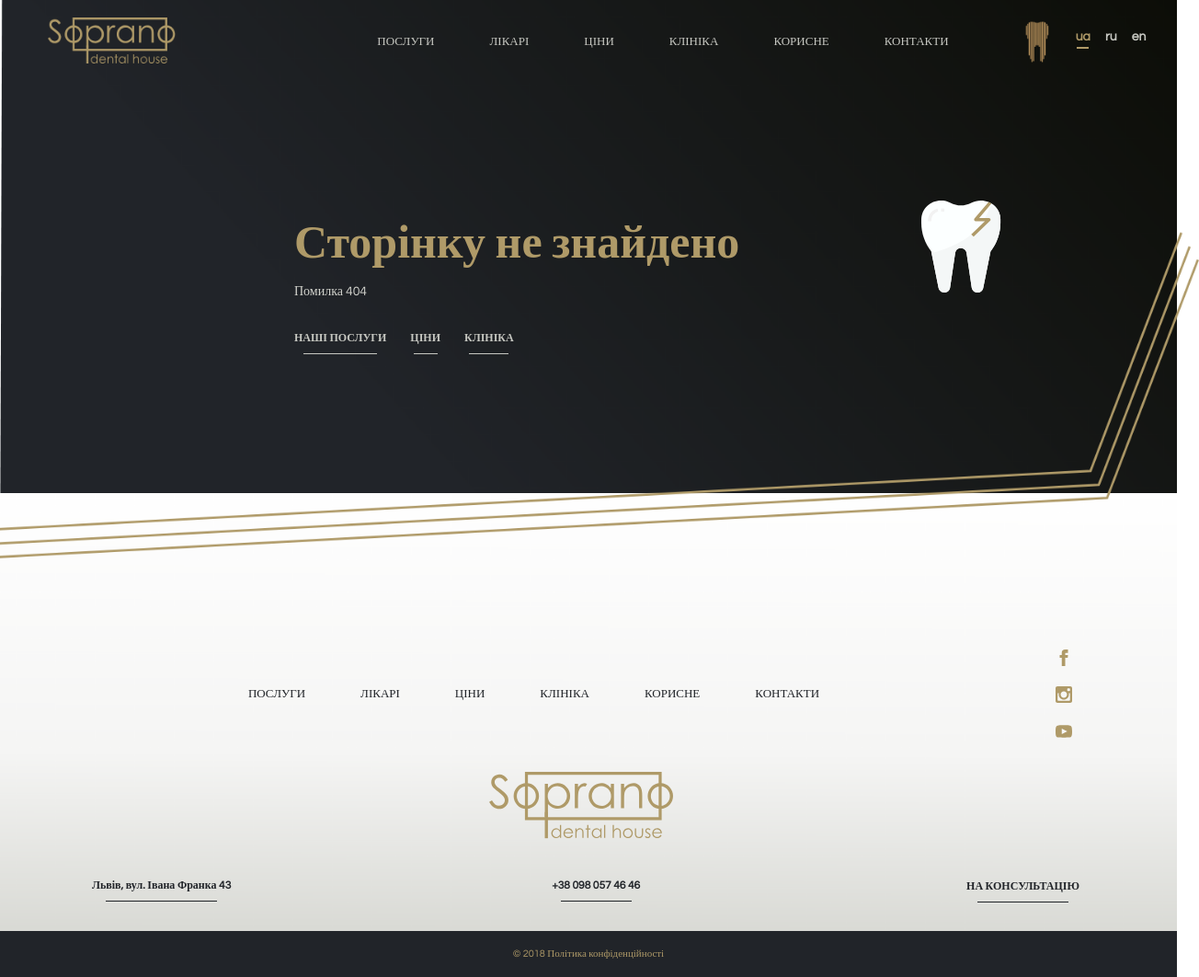
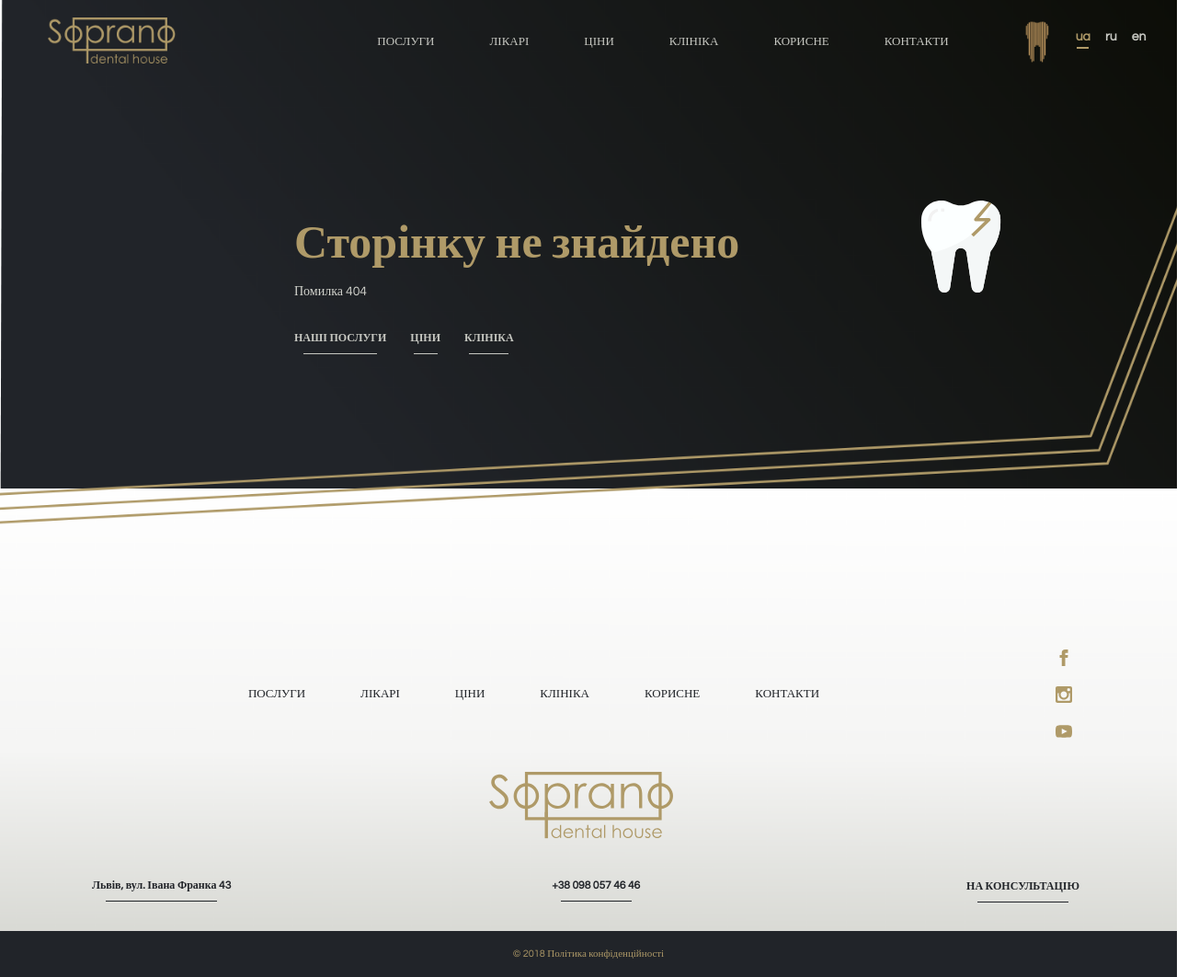
Before and after one commit to MishaZaharyak/soprano, a plain HTML site: page 404.html in a window 1280 px wide. Shown: the whole page at 92% size, 1304 px wide, since content can reach past the window. Drawn offline with Linux system fonts and the light colour scheme.

Commit message:
bg-style change

```diff
--- a/404.html
+++ b/404.html
@@ -97,10 +97,6 @@
         </section>
     </header>
 
-    <div class="bg-line">
-        <img src="./soprano-source/images/Layer0.png" alt="">
-    </div>
-
     <footer class="footer page-not-found">
         <div class="bg-lines"></div>
         <nav class="navbar navbar-light">
--- a/soprano-source/css/background.scss
+++ b/soprano-source/css/background.scss
@@ -144,17 +144,30 @@ body.main {
     }
 }
 
+// 404 page
+body.page-not-found {
+    background-image: url('../images/Layer0rotate.png'), url('../images/Path49.png'), url('../images/Path1.png');
+    background-repeat: no-repeat;
+    background-position: -54px 30%, 0 100%, 0 0;
+    background-size: calc(100% + 80px) auto, calc(100% + 10px) 50%, calc(100% + 10px) 70% ;
+}
 
-// 404
-body.page-not-found .bg-line {
-    position: relative;
-    img {
-        position: absolute;
-        bottom: -72px;
-        left: -35px;
-        z-index: 1;
-        transform: rotate(180deg);
-        width: calc(100% + 59px);
+@media screen and (max-width: 1000px) {
+    body.page-not-found {
+        background-position: -54px 43%, 0 100%, 0 0;
     }
 }
-// end 404
+
+@media screen and (max-width: 600px) {
+    body.page-not-found {
+        background-image: none, url('../images/Path49.png'), url('../images/Path1.png');
+        background-size: 0, calc(100% + 10px) 60%, calc(100% + 10px) 70% ;
+    }
+}
+
+@media screen and (min-width: 320px) {
+    body.page-not-found {
+        transition: .5s ease background-position;
+    }
+}
+// end 404 page
--- a/soprano-source/css/footer.scss
+++ b/soprano-source/css/footer.scss
@@ -239,9 +239,6 @@
 // 404 page
 .footer.page-not-found {
     padding-top: 150px;
-    background-image: url('../images/Path49.png');
-    background-repeat: no-repeat;
-    background-position: 0 0;
-    background-size: calc(100% + 10px) 100%;
+    background-image: none;
 }
 // end 404 page
--- a/soprano-source/css/header.scss
+++ b/soprano-source/css/header.scss
@@ -661,10 +661,10 @@ header {
 
 // 404 page
 header.page-not-found {
-    background-image: url('../images/Icons/broken-tooth.png'), url('../images/Path1.png');
+    background-image: url('../images/Icons/broken-tooth.png');
     background-repeat: no-repeat;
-    background-position: 84% 50%, 0 0;
-    background-size: auto, calc(100% + 10px) calc(100% + 100px);
+    background-position: 84% 50%;
+    background-size: auto;
     padding: 240px 0 150px 320px;
     position: relative;
     font-family: $centuryGothicFont;
@@ -782,7 +782,7 @@ header.page-not-found {
 
 @media screen and (min-width: 320px) {
     header.page-not-found {
-        transition: .5s ease padding;
+        transition: .5s ease padding, .5s ease background-position;
     }
 }
 // end 404 page
```
Also changed, not shown: soprano-source/css/background.css, soprano-source/css/footer.css, soprano-source/css/header.css, soprano-source/images/Layer0rotate.png (added), 2 other files.
